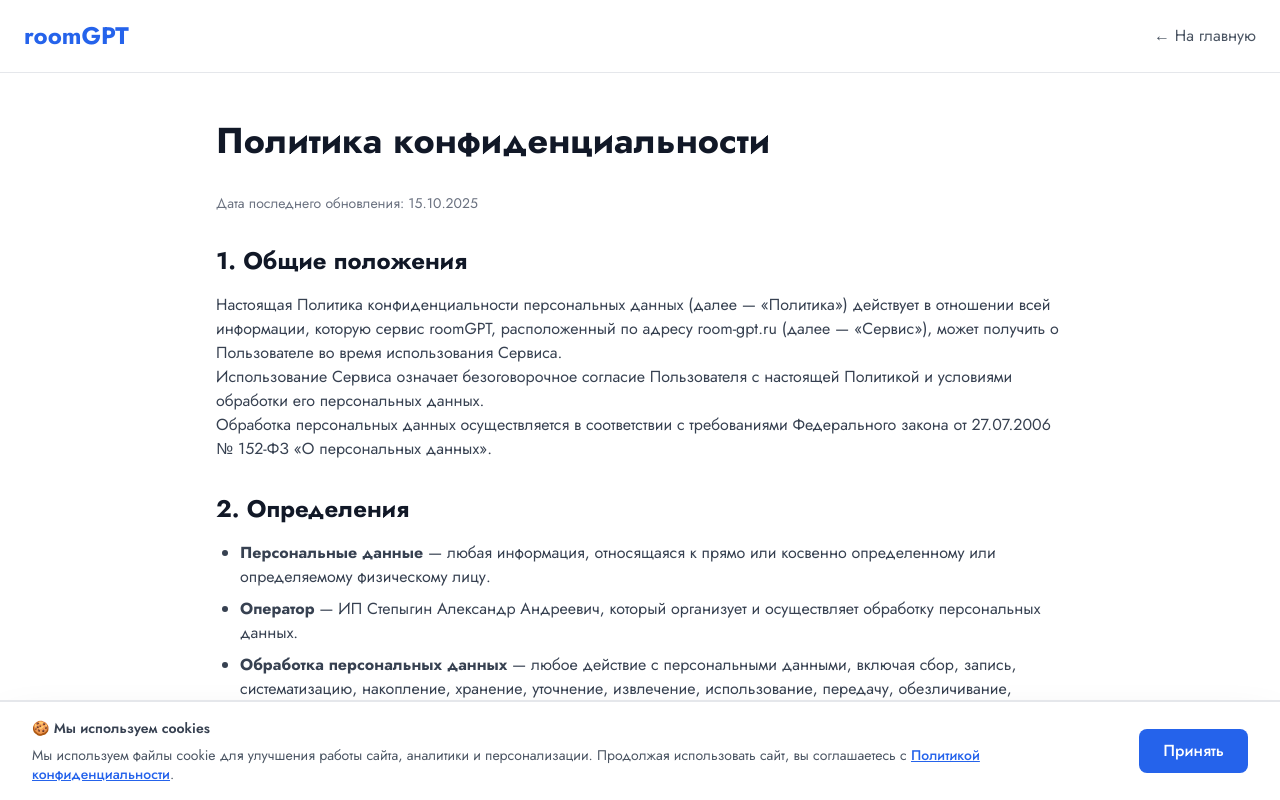
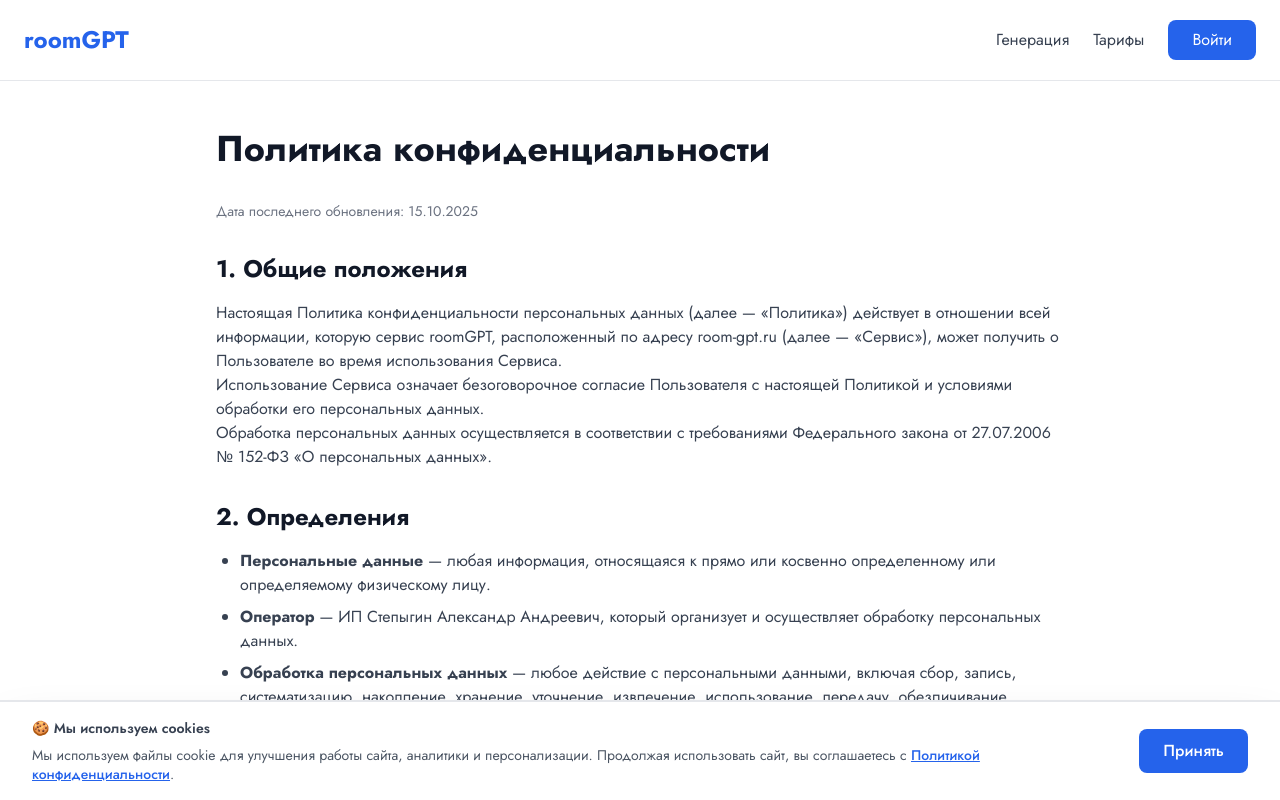
Before and after one commit to Sansayich/-roomai-redesign, a Next.js app: page /privacy in a window 1280 px wide. Shown: the top 800 px of the page. Built offline with nearby package versions, Linux system fonts and the light colour scheme; no server answers.

Commit message:
fix: унифицирована навигация на страницах terms, privacy, refund - заменены старые nav на компонент Navigation

```diff
--- a/app/privacy/page.tsx
+++ b/app/privacy/page.tsx
@@ -1,19 +1,11 @@
 import Link from 'next/link'
+import Navigation from '@/components/Navigation'
 import Footer from '@/components/Footer'
 
 export default function PrivacyPage() {
   return (
     <div className="min-h-screen bg-white">
-      <nav className="w-full px-6 py-5 border-b border-gray-200">
-        <div className="max-w-7xl mx-auto flex justify-between items-center">
-          <Link href="/" className="text-xl sm:text-2xl font-bold text-blue-600">
-            roomGPT
-          </Link>
-          <Link href="/" className="text-gray-600 hover:text-gray-900">
-            ← На главную
-          </Link>
-        </div>
-      </nav>
+      <Navigation />
 
       <main className="max-w-4xl mx-auto px-6 py-12">
         <h1 className="text-4xl font-bold text-gray-900 mb-8">Политика конфиденциальности</h1>
--- a/app/refund/page.tsx
+++ b/app/refund/page.tsx
@@ -1,19 +1,11 @@
 import Link from 'next/link'
+import Navigation from '@/components/Navigation'
 import Footer from '@/components/Footer'
 
 export default function RefundPage() {
   return (
     <div className="min-h-screen bg-white">
-      <nav className="w-full px-6 py-5 border-b border-gray-200">
-        <div className="max-w-7xl mx-auto flex justify-between items-center">
-          <Link href="/" className="text-xl sm:text-2xl font-bold text-blue-600">
-            roomGPT
-          </Link>
-          <Link href="/" className="text-gray-600 hover:text-gray-900">
-            ← На главную
-          </Link>
-        </div>
-      </nav>
+      <Navigation />
 
       <main className="max-w-4xl mx-auto px-6 py-12">
         <h1 className="text-4xl font-bold text-gray-900 mb-8">Политика возврата средств</h1>
--- a/app/terms/page.tsx
+++ b/app/terms/page.tsx
@@ -1,19 +1,11 @@
 import Link from 'next/link'
+import Navigation from '@/components/Navigation'
 import Footer from '@/components/Footer'
 
 export default function TermsPage() {
   return (
     <div className="min-h-screen bg-white">
-      <nav className="w-full px-6 py-5 border-b border-gray-200">
-        <div className="max-w-7xl mx-auto flex justify-between items-center">
-          <Link href="/" className="text-xl sm:text-2xl font-bold text-blue-600">
-            roomGPT
-          </Link>
-          <Link href="/" className="text-gray-600 hover:text-gray-900">
-            ← На главную
-          </Link>
-        </div>
-      </nav>
+      <Navigation />
 
       <main className="max-w-4xl mx-auto px-6 py-12">
         <h1 className="text-4xl font-bold text-gray-900 mb-8">Публичная оферта</h1>
```
